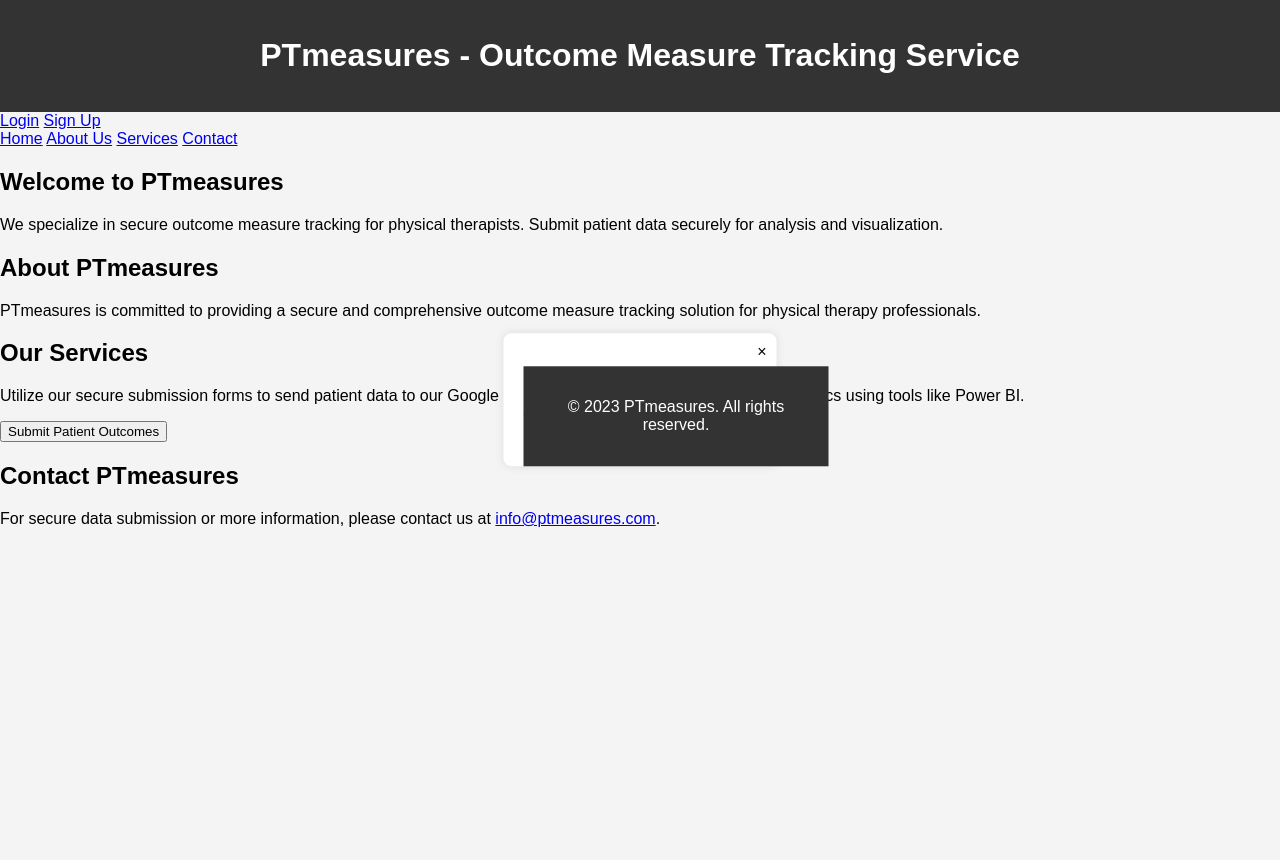
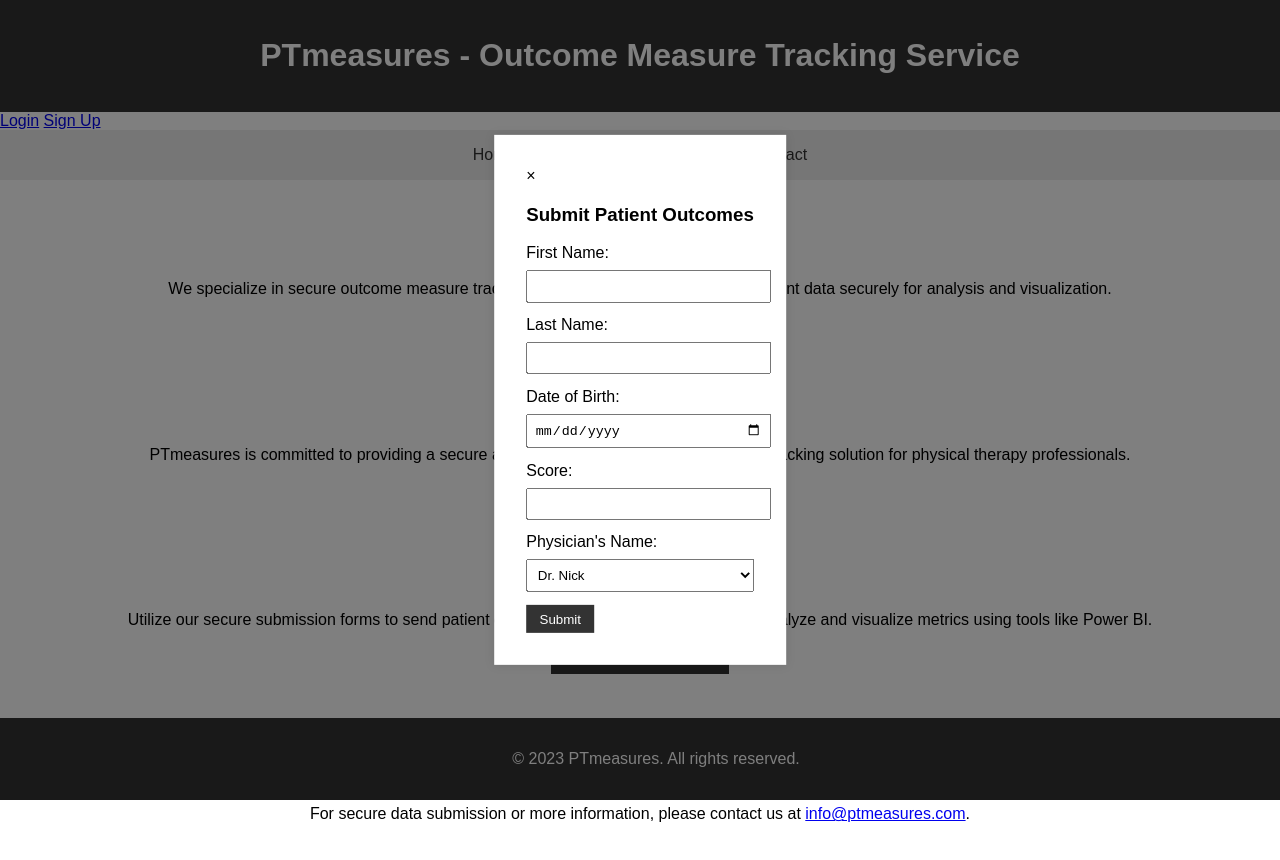
Before and after one commit to ConnorMcCarthy593/DrNick, a plain HTML site: page index.html in a window 1280 px wide. Both pictures are taken after a click on the button "Submit Patient Outcomes". Before the commit the page ends 800 px from the top, so only its background shows below. Drawn offline with Linux system fonts and the light colour scheme.

Commit message:
Update index.html
Smooth Glide and updated popup (hopefully)

```diff
--- a/index.html
+++ b/index.html
@@ -5,7 +5,91 @@
     <meta charset="UTF-8">
     <meta name="viewport" content="width=device-width, initial-scale=1.0">
     <title>PTmeasures - Outcome Measure Tracking Service</title>
-    <link rel="stylesheet" href="styles.css">
+    <style>
+        body {
+            font-family: 'Arial', sans-serif;
+            margin: 0;
+            padding: 0;
+            scroll-behavior: smooth; /* Add smooth scrolling */
+        }
+
+        header {
+            background-color: #333;
+            color: white;
+            text-align: center;
+            padding: 1em;
+        }
+
+        nav {
+            background-color: #eee;
+            padding: 1em;
+            text-align: center;
+        }
+
+        nav a {
+            margin: 0 1em;
+            text-decoration: none;
+            color: #333;
+        }
+
+        section {
+            padding: 2em;
+            text-align: center;
+        }
+
+        button {
+            background-color: #333;
+            color: white;
+            padding: 0.5em 1em;
+            border: none;
+            cursor: pointer;
+        }
+
+        .popup {
+            display: none;
+            position: fixed;
+            top: 50%;
+            left: 50%;
+            transform: translate(-50%, -50%);
+            padding: 2em;
+            background-color: #fff;
+            box-shadow: 0 0 10px rgba(0, 0, 0, 0.1);
+            z-index: 2;
+        }
+
+        .overlay {
+            display: none;
+            position: fixed;
+            top: 0;
+            left: 0;
+            width: 100%;
+            height: 100%;
+            background-color: rgba(0, 0, 0, 0.5);
+            z-index: 1;
+        }
+
+        .popup-content label {
+            display: block;
+            margin-bottom: 0.5em;
+        }
+
+        .popup-content input,
+        .popup-content select {
+            width: 100%;
+            padding: 0.5em;
+            margin-bottom: 1em;
+        }
+
+        footer {
+            background-color: #333;
+            color: white;
+            text-align: center;
+            padding: 1em;
+            position: fixed;
+            bottom: 0;
+            width: 100%;
+        }
+    </style>
 </head>
 
 <body>
@@ -64,9 +148,27 @@
             <span class="close" onclick="closePopup()">&times;</span>
             <h3>Submit Patient Outcomes</h3>
             <form id="patientOutcomeForm">
-                <p>This is a simple popup message.</p>
-            <!-- Form fields here -->
+                <label for="firstName">First Name:</label>
+                <input type="text" id="firstName" name="firstName" required>
+
+                <label for="lastName">Last Name:</label>
+                <input type="text" id="lastName" name="lastName" required>
+
+                <label for="dob">Date of Birth:</label>
+                <input type="date" id="dob" name="dob" required>
+
+                <label for="score">Score:</label>
+                <input type="number" id="score" name="score" required>
+
+                <label for="physician">Physician's Name:</label>
+                <select id="physician" name="physician" required>
+                    <option value="Dr. Nick">Dr. Nick</option>
+                    <option value="Mr. Connor">Mr. Connor</option>
+                </select>
+
+                <button type="submit">Submit</button>
             </form>
+        </div>
     </div>
 
     <div class="overlay" id="overlay"></div>
@@ -88,18 +190,16 @@
                 openPopup();
             });
 
-            //document.getElementById('submitBtn').addEventListener('click', openPopup);
+            // Add event listeners
             document.getElementById('overlay').addEventListener('click', closePopup);
             document.getElementById('patientOutcomeForm').addEventListener('submit', function (e) {
                 e.preventDefault();
                 submitPatientOutcome();
             });
-        });
 
             function openPopup() {
                 var popup = document.getElementById('popup');
                 popup.style.display = 'block';
-            //document.getElementById('popup').style.display = 'block';
                 document.getElementById('overlay').style.display = 'block';
                 console.log('openPopup function called!');
             }
@@ -116,11 +216,24 @@
             }
 
             function submitPatientOutcome() {
-            // You can add logic here to submit data to Google Sheets or any other backend service.
+                // Collect form data
+                var firstName = document.getElementById('firstName').value;
+                var lastName = document.getElementById('lastName').value;
+                var dob = document.getElementById('dob').value;
+                var score = document.getElementById('score').value;
+                var physician = document.getElementById('physician').value;
+
+               // Perform actions with the data (e.g., submit to backend)
+                console.log('First Name:', firstName);
+                console.log('Last Name:', lastName);
+                console.log('Date of Birth:', dob);
+                console.log('Score:', score);
+                console.log('Physician:', physician);
+
                 // For simplicity, this example just closes the popup.
-            console.log('submitPatientOutcome function called!');
                 closePopup();
             }
+        });
     </script>
 </body>
 
```
Lines whose indentation alone changed are shown as unchanged.
